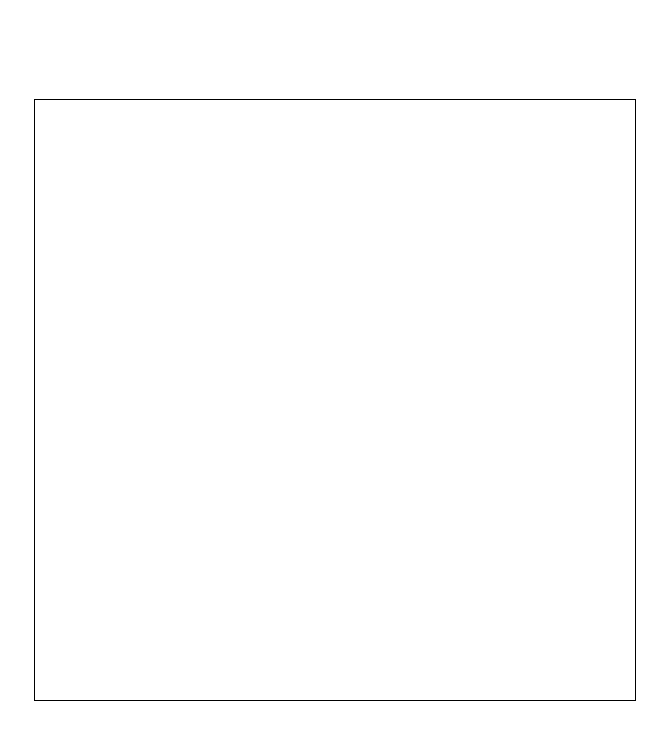
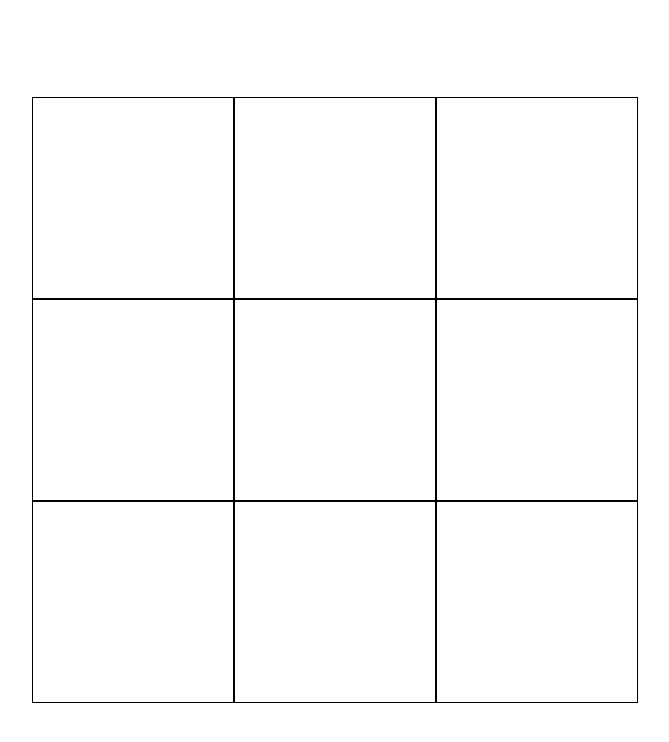
Before and after one commit to ezivex/tic_tac_toe, a plain HTML site: page index.html in a window 1280 px wide. Shown: the whole page, without its empty margins (305-974 px from the left). Drawn offline with Linux system fonts and the light colour scheme.

Commit message:
creating structure #2

```diff
--- a/index.html
+++ b/index.html
@@ -10,15 +10,21 @@
 <div class="container">
 
     <div class="playground">
+     <div class="playground_row">
         <div class="playbox"></div>
         <div class="playbox"></div>
         <div class="playbox"></div>
+     </div>
+    <div class="playground_row">
         <div class="playbox"></div>
         <div class="playbox"></div>
         <div class="playbox"></div>
+    </div>
+    <div class="playground_row">
         <div class="playbox"></div>
         <div class="playbox"></div>
         <div class="playbox"></div>
+    </div>
     </div>
 
 </div>
--- a/style.css
+++ b/style.css
@@ -7,8 +7,10 @@
 }
 .playground{
     display: flex;
+
+}
+.playbox{
+    width: 200px;
+    height: 200px;
     border: 1px solid black;
-    text-align: center;
-    width: 600px;
-    height: 600px;
 }
```
